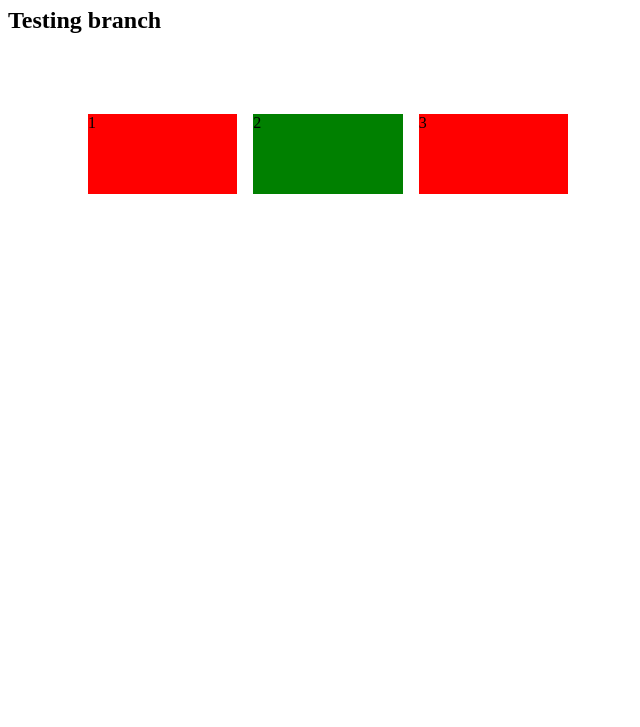
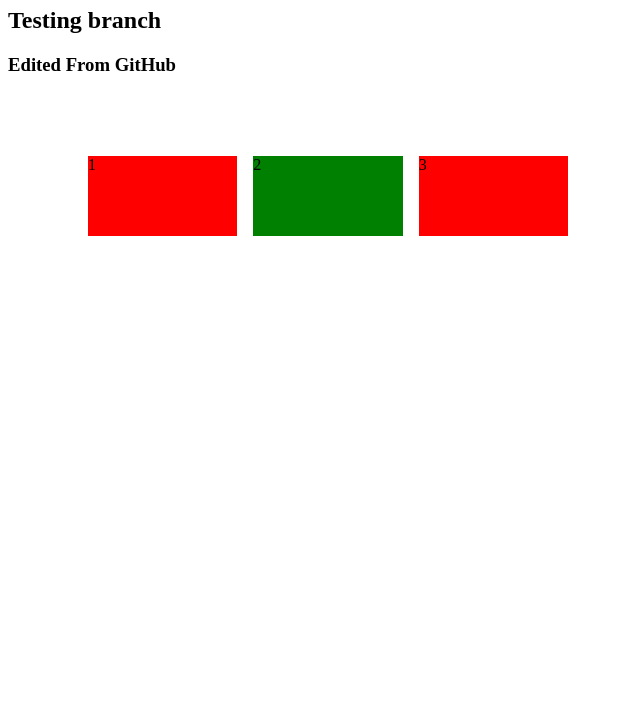
Before and after one commit to htetmyathlaing/HTML-CSS, a plain HTML site: page index.html in a window 1280 px wide. Shown: the part 73-800 px from the top of the page, without its empty margins (0-640 px from the left). Drawn offline with Linux system fonts and the light colour scheme.

Commit message:
update index.html from github

```diff
--- a/index.html
+++ b/index.html
@@ -13,6 +13,7 @@
 <body>
     <h1>Testing Git</h1>
     <h2>Testing branch</h2>
+    <h3>Edited From GitHub</h3>
     <section>
         <div class="container">
             <div class="row">
```
